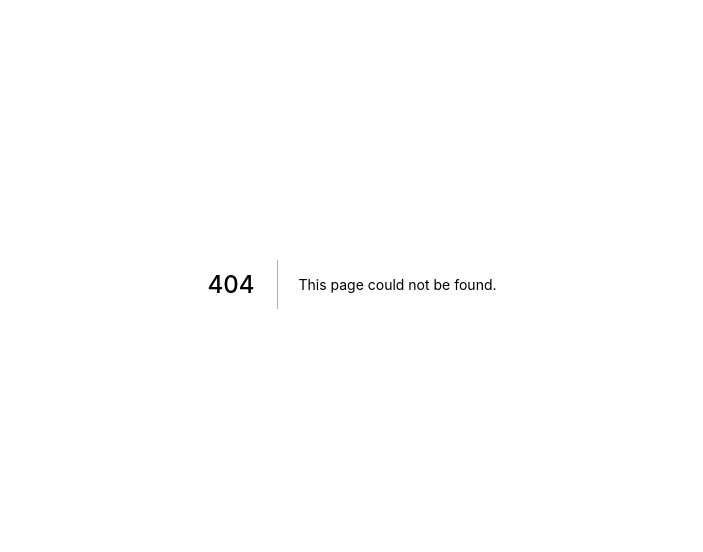
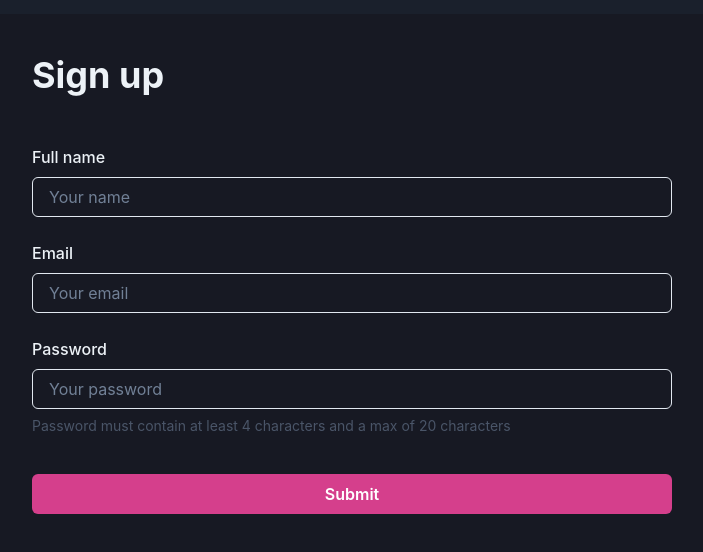
Before and after one commit to RenatoLomba/ticketing-microservices-app, a Next.js app in the folder client/: page /auth/signup in a window 1280 px wide. Before the commit this address had no page. Shown: the part 116-668 px from the top of the page, without its empty margins (288-991 px from the left). Built offline with nearby package versions, Linux system fonts and the light colour scheme.

Commit message:
Sign up form and validation

```diff
--- a/client/package.json
+++ b/client/package.json
@@ -12,10 +12,13 @@
     "@chakra-ui/react": "^2.2.4",
     "@emotion/react": "^11",
     "@emotion/styled": "^11",
+    "@hookform/resolvers": "^2.9.7",
     "framer-motion": "^6",
     "next": "12.2.3",
     "react": "18.2.0",
-    "react-dom": "18.2.0"
+    "react-dom": "18.2.0",
+    "react-hook-form": "^7.34.0",
+    "zod": "^3.17.10"
   },
   "devDependencies": {
     "@rocketseat/eslint-config": "^1.1.3",
--- /dev/null
+++ b/client/src/pages/auth/signup.tsx
@@ -0,0 +1,111 @@
+import { useForm } from 'react-hook-form'
+import { z } from 'zod'
+
+import {
+  Button,
+  Flex,
+  FormControl,
+  FormErrorMessage,
+  FormHelperText,
+  FormLabel,
+  Heading,
+  Input,
+} from '@chakra-ui/react'
+import { zodResolver } from '@hookform/resolvers/zod'
+
+const signUpFormSchemaValidation = z.object({
+  name: z.string().min(5),
+  email: z.string().email(),
+  password: z.string().min(4).max(20),
+})
+
+type SignUpFormFields = z.infer<typeof signUpFormSchemaValidation>
+
+export default function SignUpPage() {
+  const {
+    handleSubmit,
+    register,
+    formState: { errors, isSubmitting },
+  } = useForm<SignUpFormFields>({
+    resolver: zodResolver(signUpFormSchemaValidation),
+  })
+
+  async function handleSignUpFormSubmit(data: SignUpFormFields) {
+    await new Promise<void>((resolve) => {
+      setTimeout(() => {
+        console.log(data)
+        resolve()
+      }, 1000)
+    })
+  }
+
+  return (
+    <Flex minH="100vh" w="100%" justify="center" align="center" px="6">
+      <Flex
+        onSubmit={handleSubmit(handleSignUpFormSubmit)}
+        as="form"
+        maxW={720}
+        w="100%"
+        bg="gray.900"
+        borderRadius="md"
+        p={{ base: '6', md: '10' }}
+        flexDir="column"
+        gap="6"
+      >
+        <Heading mb="6">Sign up</Heading>
+
+        <FormControl isInvalid={!!errors.name}>
+          <FormLabel htmlFor="name">Full name</FormLabel>
+          <Input
+            type="text"
+            id="name"
+            placeholder="Your name"
+            {...register('name')}
+          />
+          <FormErrorMessage>
+            {errors.name && errors.name.message}
+          </FormErrorMessage>
+        </FormControl>
+
+        <FormControl isInvalid={!!errors.name}>
+          <FormLabel htmlFor="email">Email</FormLabel>
+          <Input
+            type="email"
+            id="email"
+            placeholder="Your email"
+            {...register('email')}
+          />
+          <FormErrorMessage>
+            {errors.email && errors.email.message}
+          </FormErrorMessage>
+        </FormControl>
+
+        <FormControl isInvalid={!!errors.name}>
+          <FormLabel htmlFor="password">Password</FormLabel>
+          <Input
+            type="password"
+            id="password"
+            placeholder="Your password"
+            {...register('password')}
+          />
+          <FormHelperText>
+            Password must contain at least 4 characters and a max of 20
+            characters
+          </FormHelperText>
+          <FormErrorMessage>
+            {errors.password && errors.password.message}
+          </FormErrorMessage>
+        </FormControl>
+
+        <Button
+          mt="4"
+          type="submit"
+          colorScheme="pink"
+          isLoading={isSubmitting}
+        >
+          Submit
+        </Button>
+      </Flex>
+    </Flex>
+  )
+}
```
Also changed, not shown: 1 other file (tests, documents, lock files or other folders).
